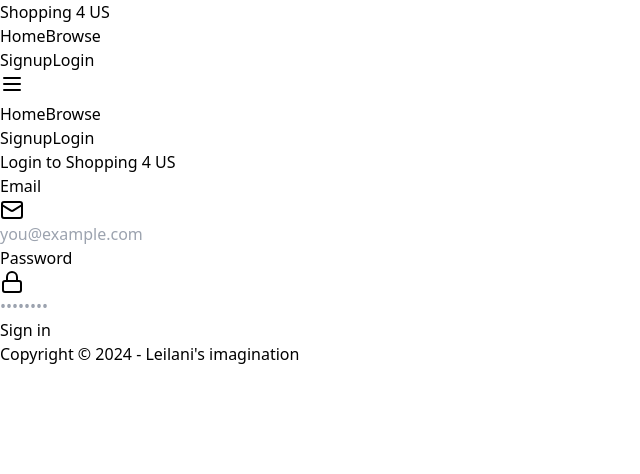
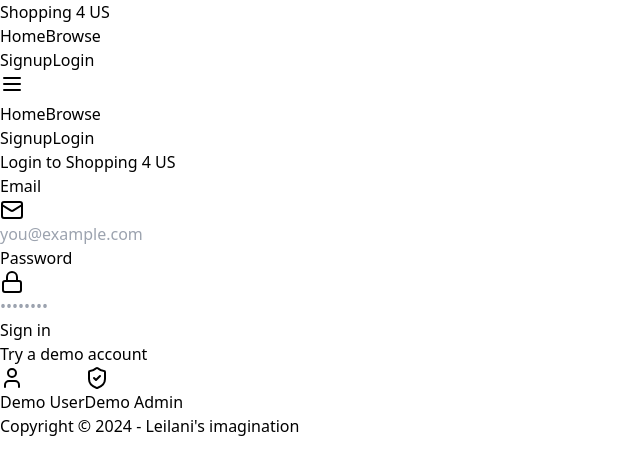
Before and after one commit to Leilanigreer/new-mini-capstone-frontend, a React (Vite) app: page /login in a window 1280 px wide. Shown: the top 474 px of the page, without its empty margins (0-640 px from the left). Built offline with nearby package versions, Linux system fonts and the light colour scheme.

Commit message:
updated home page styling and added demo links to login

```diff
--- a/src/Welcome.jsx
+++ b/src/Welcome.jsx
@@ -25,44 +25,37 @@ export function WelcomePage() {
     }
   ];
 
-  // const categories = [
-  //   { name: 'Electronics', image: '/api/placeholder/400/300' },
-  //   { name: 'Clothing', image: '/api/placeholder/400/300' },
-  //   { name: 'Home & Garden', image: '/api/placeholder/400/300' },
-  //   { name: 'Sports & Outdoors', image: '/api/placeholder/400/300' }
-  // ];
-
   return (
     <div className="bg-white min-h-screen w-full">
       {/* Hero Section */}
-      <div className="relative bg-gray-50 w-full">
-        <div className="container mx-auto px-4 sm:px-6 lg:px-8 py-12 md:py-20">
+      <div className="relative bg-[#f8f4f0] w-full">
+        <div className="container mx-auto px-4 pt-8 sm:px-6 lg:px-8">
           <div className="text-center">
             <img
-              src="/Shopping_4_US.png"
+              src="/Rec_Shopping_4_US.png"
               alt="Shopping 4 US"
-              className="h-32 mx-auto mb-8"
+              className="h-52 mx-auto mb-2"
             />
-            <h1 className="text-4xl tracking-tight font-extrabold text-gray-900 sm:text-5xl md:text-6xl">
+            <h1 className="text-5xl tracking-tight font-extrabold text-gray-900">
               <span className="block">Welcome to</span>
               <span className="block text-green-700">Shopping 4 US</span>
             </h1>
-            <p className="mt-3 max-w-md mx-auto text-base text-gray-500 sm:text-lg md:mt-5 md:text-xl md:max-w-3xl">
+            <p className="mt-6 max-w-md mx-auto text-base text-gray-500 sm:text-md md:text-lg md:max-w-2xl">
               Your one-stop destination for all your shopping needs. Discover amazing products at great prices.
             </p>
-            <div className="mt-5 max-w-md mx-auto sm:flex sm:justify-center md:mt-8">
-              <div className="rounded-md shadoww-full sm:w-auto">
+            <div className="mt-4 max-w-md mx-auto sm:flex sm:justify-center md:mt-6 pb-12 md:pb-16">
+              <div className="w-full sm:w-auto">
                 <Link
                   to="/products"
-                  className="w-full flex items-center justify-center px-6 sm:px-8 py-3 border border-transparent text-base font-medium rounded-md text-white bg-green-700 hover:bg-green-800 md:text-lg md:px-10"
+                  className="w-full sm:w-52 flex items-center justify-center px-6 sm:px-8 py-3 border border-transparent text-base font-medium rounded-md text-white bg-green-700 hover:bg-green-800 md:text-lg md:px-10"
                 >
                   Start Shopping
                 </Link>
               </div>
-              <div className="mt-3 rounded-md shadow sm:mt-0 sm:ml-3 w-full sm:w-auto">
+              <div className="mt-3 w-full sm:w-auto sm:mt-0 sm:ml-3">
                 <Link
                   to="/signup"
-                  className="w-full flex items-center justify-center px-6 sm:px-8 py-3 border border-transparent text-base font-medium rounded-md text-green-700 bg-white hover:bg-gray-50 md:text-lg md:px-10"
+                  className="w-full sm:w-52 flex items-center justify-center px-6 sm:px-8 py-3 border border-transparent text-base font-medium rounded-md text-green-700 bg-white hover:bg-gray-50 md:text-lg md:px-10"
                 >
                   Sign Up
                 </Link>
@@ -73,14 +66,14 @@ export function WelcomePage() {
       </div>
 
       {/* Features Section */}
-      <div className="py-12 bg-white w-full">
+      <div className="py-8 bg-white w-full">
         <div className="container mx-auto px-4 sm:px-6 lg:px-8">
           <div className="text-center">
             <h2 className="text-3xl font-extrabold text-gray-900 sm:text-4xl">
               Why Choose Us
             </h2>
           </div>
-          <div className="mt-10">
+          <div className="mt-8">
             <div className="grid grid-cols-1 gap-6 sm:grid-cols-2 lg:grid-cols-4">
               {features.map((feature) => (
                 <div key={feature.name} className="pt-6">
@@ -105,38 +98,8 @@ export function WelcomePage() {
           </div>
         </div>
       </div>
-
-      {/* Categories Section */}
-      {/* <div className="bg-gray-50 py-12">
-        <div className="container mx-auto px-4 sm:px-6 lg:px-8">
-          <div className="text-center">
-            <h2 className="text-3xl font-extrabold text-gray-900 sm:text-4xl">
-              Popular Categories
-            </h2>
-          </div>
-          <div className="mt-10 grid grid-cols-1 gap-6 sm:grid-cols-2 lg:grid-cols-4">
-            {categories.map((category) => (
-              <Link
-                key={category.name}
-                to="/products"
-                className="group relative rounded-lg overflow-hidden bg-white shadow-md hover:shadow-lg
-                         transition-shadow duration-300"
-              >
-                <div className="aspect-w-4 aspect-h-3">
-                  <img
-                    src={category.image}
-                    alt={category.name}
-                    className="object-cover group-hover:opacity-75 transition-opacity duration-300"
-                  />
-                </div>
-                <div className="p-4">
-                  <h3 className="text-lg font-medium text-gray-900">{category.name}</h3>
-                </div>
-              </Link>
-            ))}
-          </div>
-        </div>
-      </div> */}
     </div>
   );
 }
+
+export default WelcomePage;
--- a/src/components/auth/LoginPage.jsx
+++ b/src/components/auth/LoginPage.jsx
@@ -1,10 +1,9 @@
 // src/components/auth/LoginPage.jsx
 import { useState, useEffect } from "react";
-import { Mail, Lock, AlertCircle } from 'lucide-react';
+import { Mail, Lock, AlertCircle, User, ShieldCheck } from 'lucide-react';
 import { useAuth } from '../../context/useAuth';
-import { useNavigate } from 'react-router-dom';
+import { useNavigate, useLocation } from 'react-router-dom';
 import apiClient from "../../config/axios";
-import { useLocation } from "react-router-dom";
 
 
 export function LoginPage() {
@@ -13,6 +12,8 @@ export function LoginPage() {
   const location = useLocation();
   const [message, setMessage] = useState("");
   const navigate = useNavigate();
+  const [isLoading, setIsLoading] = useState(false);
+
 
   useEffect(() => {
     if (location.state?.message) {
@@ -31,18 +32,15 @@ export function LoginPage() {
     params.set('email', params.get('email').toLocaleLowerCase());
 
     try {
+      setIsLoading(true);
       const response = await apiClient.post("/sessions.json", params);
       const token = response.data.jwt;
-
       login(null, token);
-
       await getUserData();
-
       event.target.reset();
       navigate('/products');
     } catch (error) {
       console.error('Login error:', error);
-      // Better error handling
       if (error.response?.status === 401) {
         setErrors(["Invalid email or password"]);
       } else {
@@ -51,6 +49,37 @@ export function LoginPage() {
     }
   };
 
+  const handleDemoLogin = async (type) => {
+    setErrors([]);
+    const credentials = {
+      admin: {
+        email: 'leilani+admin@test.com',
+        password: 'admin'
+      },
+      user: {
+        email: 'leilani@test.com',
+        password: 'password'
+      }
+    };
+
+    try {
+      setIsLoading(true);
+      const formData = new FormData();
+      formData.set('email', credentials[type].email);
+      formData.set('password', credentials[type].password);
+
+      const response = await apiClient.post("/sessions.json", formData);
+      const token = response.data.jwt;
+      login(null, token);
+      await getUserData();
+      navigate('/products');
+    } catch (error) {
+      console.error('Demo login error:', error);
+      setErrors(["Failed to log in with demo account. Please try again."]);
+    } finally {
+      setIsLoading(false);
+    }
+  };
 
   return (
     <div className="min-h-screen bg-gray-50 flex flex-col py-12 sm:px-6 lg:px-8">
@@ -135,15 +164,54 @@ export function LoginPage() {
             <div>
               <button
                 type="submit"
+                disabled={isLoading}
                 className="w-full flex justify-center py-2 px-4 border border-transparent rounded-md
                          shadow-sm text-sm font-medium text-white bg-green-700 hover:bg-green-800
                          focus:outline-none focus:ring-2 focus:ring-offset-2 focus:ring-green-700
-                         transition-colors duration-200"
+                         transition-colors duration-200 disabled:opacity-50"
               >
-                Sign in
+                {isLoading ? 'Signing in...' : 'Sign in'}
               </button>
             </div>
           </form>
+
+          {/* Demo Access Section */}
+          <div className="mt-6">
+            <div className="relative">
+              <div className="absolute inset-0 flex items-center">
+                <div className="w-full border-t border-gray-300" />
+              </div>
+              <div className="relative flex justify-center text-sm">
+                <span className="px-2 bg-white text-gray-500">Try a demo account</span>
+              </div>
+            </div>
+
+            <div className="mt-6 grid grid-cols-2 gap-3">
+              <button
+                onClick={() => handleDemoLogin('user')}
+                disabled={isLoading}
+                className="flex justify-center items-center px-4 py-2 border border-green-700
+                         rounded-md shadow-sm text-sm font-medium text-green-700 bg-white
+                         hover:bg-green-50 focus:outline-none focus:ring-2 focus:ring-offset-2
+                         focus:ring-green-700 transition-colors duration-200 disabled:opacity-50"
+              >
+                <User className="h-4 w-4 mr-2" />
+                Demo User
+              </button>
+
+              <button
+                onClick={() => handleDemoLogin('admin')}
+                disabled={isLoading}
+                className="flex justify-center items-center px-4 py-2 border border-green-700
+                         rounded-md shadow-sm text-sm font-medium text-green-700 bg-white
+                         hover:bg-green-50 focus:outline-none focus:ring-2 focus:ring-offset-2
+                         focus:ring-green-700 transition-colors duration-200 disabled:opacity-50"
+              >
+                <ShieldCheck className="h-4 w-4 mr-2" />
+                Demo Admin
+              </button>
+            </div>
+          </div>
         </div>
       </div>
     </div>
```
Also changed, not shown: public/Rec_Shopping_4_US.png (added), public/Shopping_4_US.png.
